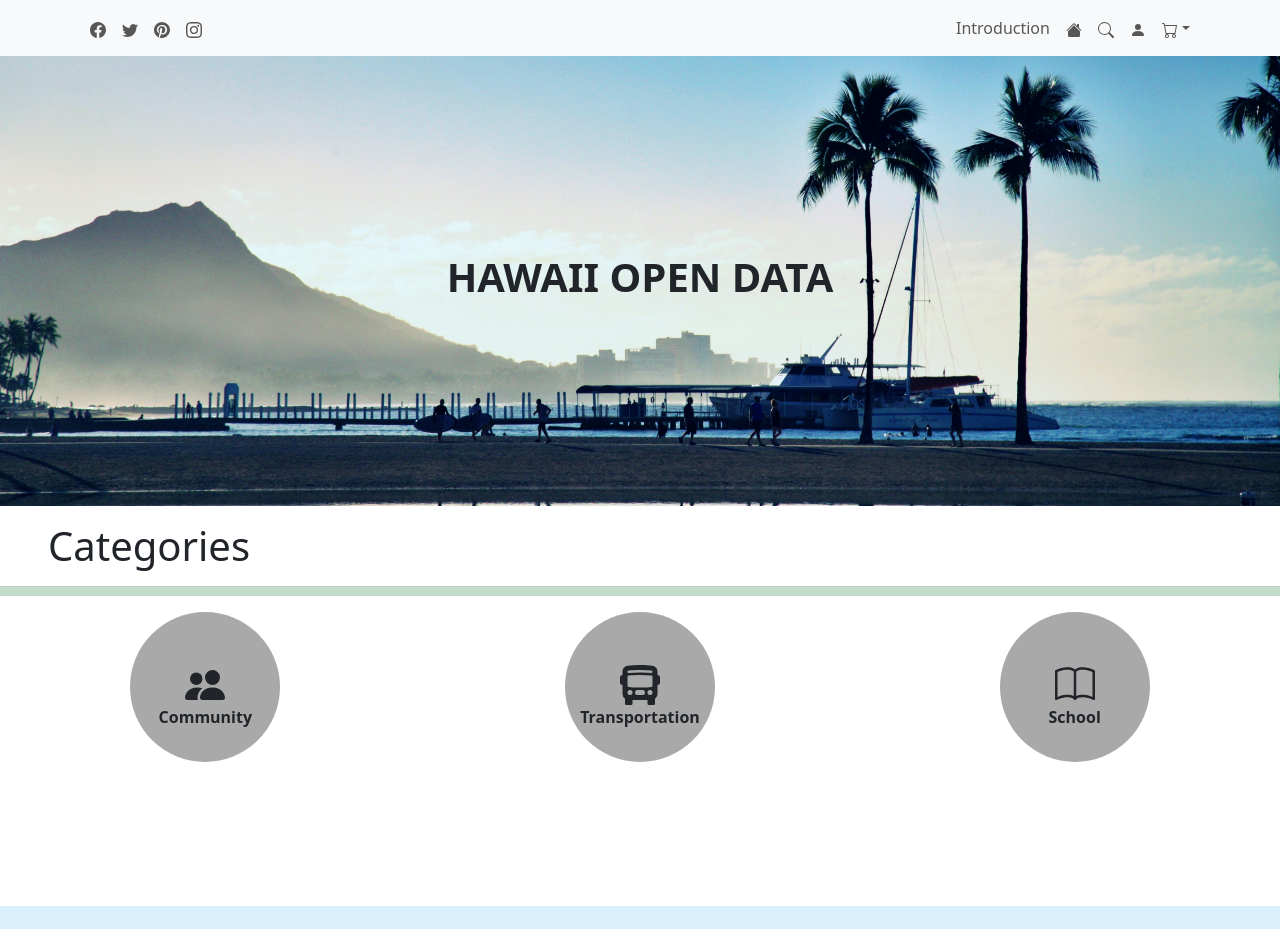
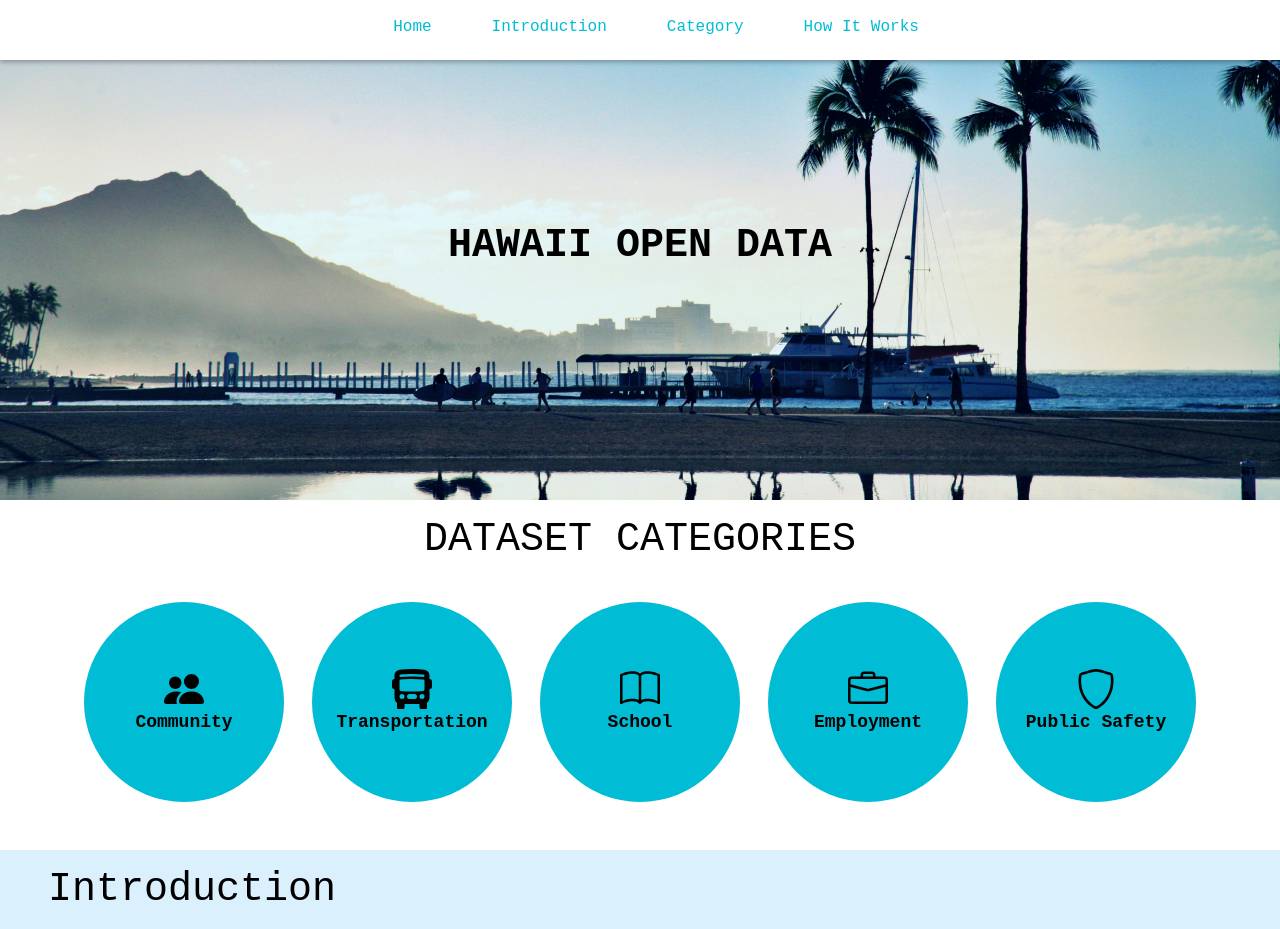
Before and after one commit to HACC2024/HEX, a Next.js app: page / in a window 1280 px wide. Shown: the top 929 px of the page. Built offline with nearby package versions, Linux system fonts and the light colour scheme.

Commit message:
Create Footer, link categories to AI page, adjust styling

```diff
--- a/src/app/page.tsx
+++ b/src/app/page.tsx
@@ -1,31 +1,17 @@
 "use client";
 import "bootstrap/dist/css/bootstrap.min.css";
 import '../styles.css';
-import { Container, Nav, NavDropdown, Navbar, Row, Col } from "react-bootstrap";
-import { Facebook, Twitter, PeopleFill, Pinterest, Instagram, HouseFill, Search, PersonFill, Cart, BusFrontFill, Book  } from 'react-bootstrap-icons';
-
-const TopMenu = () => (
-    <Navbar bg="light" expand="lg">
-        <Container>
-            <Nav className="me-auto">
-                <Nav.Link><Facebook/></Nav.Link>
-                <Nav.Link><Twitter/></Nav.Link>
-                <Nav.Link><Pinterest/></Nav.Link>
-                <Nav.Link><Instagram/></Nav.Link>
-            </Nav>
-            <Nav className="justify-content-end">
-                <Nav.Link href="#Introduction">Introduction</Nav.Link>
-                <Nav.Link><HouseFill/> </Nav.Link>
-                <Nav.Link><Search/> </Nav.Link>
-                <Nav.Link><PersonFill/> </Nav.Link>
-                <NavDropdown title={<Cart/>}>
-                    <NavDropdown.Item></NavDropdown.Item>
-                    <NavDropdown.ItemText>Your cart is currently empty.</NavDropdown.ItemText>
-                </NavDropdown>
-            </Nav>
-        </Container>
-    </Navbar>
-);
+import "../styles/styles.css";
+import Navbar from "../components/navbar.tsx";
+import Footer from "../components/footer";
+import { Container, Nav, Row, Col } from "react-bootstrap";
+import {
+    PeopleFill,
+    BusFrontFill,
+    Book,
+    Briefcase,
+    Shield
+} from 'react-bootstrap-icons';
 
 const HomeImage = () => (
     <div className="HomeImageCt p-0 m-0 d-flex justify-content-center align-items-center">
@@ -34,38 +20,36 @@ const HomeImage = () => (
 );
 
 
+const categoryData = [
+    {name: "Community", icon: <PeopleFill className="fs-1"/>, link: "/categories.html"},
+    {name: "Transportation", icon: <BusFrontFill className="fs-1"/>, link: "/categories.html"},
+    {name: "School", icon: <Book className="fs-1"/>, link: "/categories.html" },
+    { name: "Employment", icon: <Briefcase className="fs-1" />, link: "/categories.html" },
+    { name: "Public Safety", icon: <Shield className="fs-1" />, link: "/categories.html" },
+];
+
 const Categories = () => (
+
         <div className="CatDiv">
-        <h1 className="px-5 pt-3">Categories</h1>
-        <hr/>
+            <h1 className="px-5 pt-3 text-center">DATASET CATEGORIES</h1>
+            <Container className="CatContainer">
             <Row>
-            <Col className="d-flex flex-column align-items-center">
-                <Nav.Link href="/categories.html" className="text-center">
+                {categoryData.map((category, index) => (
+                    <Col key={index} className="d-flex flex-column align-items-center">
+                        <Nav.Link href="/test" className="text-center">
                             <div className="CatIcons">
-                        <PeopleFill className="fs-1"/>
-                        <strong>Community</strong>
+                                {category.icon}
+                                <strong>{category.name}</strong>
                             </div>
                         </Nav.Link>
                     </Col>
-            <Col className="d-flex flex-column align-items-center">
-                <Nav.Link href="/categories.html" className="text-center">
-                    <div className="CatIcons">
-                        <BusFrontFill className="fs-1"/>
-                        <strong>Transportation</strong>
+                ))}
+            </Row>
+            </Container>
         </div>
-                </Nav.Link>
-            </Col>
-            <Col className="d-flex flex-column align-items-center">
-                <Nav.Link href="/categories.html" className="text-center">
-                    <div className="CatIcons">
-                        <Book className="fs-1"/>
-                        <strong>School</strong>
-                    </div>
-                </Nav.Link>
-            </Col>
-        </Row>
-    </div>
+
 );
+
 
 const IntroContainer = () => (
     <div id="Introduction"className="IntroDiv">
@@ -90,10 +74,11 @@ const IntroContainer = () => (
 export default function Home() {
     return (
         <main>
-            <TopMenu/>
+            <Navbar/>
             <HomeImage/>
             <Categories/>
             <IntroContainer/>
+            <Footer/>
         </main>
     );
 }
--- a/src/components/footer.tsx
+++ b/src/components/footer.tsx
@@ -1,12 +1,33 @@
 import React from "react";
 import "../styles/styles.css";
+import { Container, Nav } from "react-bootstrap";
+import {
+    Instagram,
+    Globe,
+    Linkedin,
+} from 'react-bootstrap-icons';
 
 const Footer: React.FC = () => {
-  return (
-    <footer>
-      <h1>Footer Section - Assigned to</h1>
-    </footer>
-  );
+    return (
+        <footer>
+            <Container>
+                <Nav className="d-flex justify-content-between w-100">
+                    {/* Social Media Icons (left-aligned) */}
+                    <Nav className="d-flex">
+                        <Nav.Link href="https://www.linkedin.com/company/haumanaexchange/" target="_blank"><Linkedin/></Nav.Link>
+                        <Nav.Link href="https://www.haumanaexchange.org/" target="_blank"><Globe/></Nav.Link>
+                        <Nav.Link href="https://www.instagram.com/haumanaexchange" target="_blank"><Instagram/></Nav.Link>
+                    </Nav>
+
+                    {/* Right-aligned Section */}
+                    <Nav>
+                        <Nav.Link href="Admin">Admin Portal</Nav.Link>
+                    </Nav>
+                </Nav>
+            </Container>
+        </footer>
+    );
 };
 
+
 export default Footer;
--- a/src/components/navbar.tsx
+++ b/src/components/navbar.tsx
@@ -1,6 +1,5 @@
 import React from "react";
 import Link from "next/link";
-import "../styles/styles.css";
 
 const Navbar: React.FC = () => {
   return (
@@ -18,12 +17,6 @@ const Navbar: React.FC = () => {
         <li>
           <Link href="#how-it-works">How It Works</Link>
         </li>
-        <li>
-          <Link href="/test">Test AI</Link>
-        </li>
-        <li>
-          <Link href="/Admin">Admin Portal</Link>
-        </li>
       </ul>
     </nav>
   );
--- a/src/styles.css
+++ b/src/styles.css
@@ -5,23 +5,26 @@ body{
     background-image: url("/homeWallpaper.jpg");
     background-size: cover;
     background-position: center;
-    height: 450px;
+    height: 500px;
     display: flex;
-    padding-top:center;
+    padding-top: 0;
+}
+.CatContainer {
+    padding-top: 30px;
 }
 .CatIcons {
     display: flex;
+    font-size: 18px;
     flex-direction: column;
     justify-content: center;
     align-items: center; /* Center items horizontally */
-    padding-top: 20px; /* Optional: Adjust padding as needed */
-    background-color: darkgrey;
+    background-color: #00bcd4;
     border-radius: 100%; /* Make it circular */
-    height: 150px; /* Set height */
-    width: 150px; /* Set width */
+    height: 200px; /* Set height */
+    width: 200px; /* Set width */
 }
 .CatDiv{
-    height:400px;
+    height:350px;
 }
 hr{
     height:10px;
--- a/src/styles/styles.css
+++ b/src/styles/styles.css
@@ -1,7 +1,6 @@
 /* Global Styles */
 body {
-    background-color: #121212; /* Dark background */
-    color: #e0e0e0; /* Light text color */
+    color: #000000;
     font-family: monospace;
     margin: 0;
     padding: 0;
@@ -12,7 +11,6 @@ body {
 main {
     display: flex;
     flex-direction: column;
-    align-items: center; /* Center all main content */
     width: 100%; /* Take full width */
 }
 
@@ -33,11 +31,10 @@ h2 {
 
 /* Navbar Styles */
 nav {
-    background-color: black; /* Darker background for navbar */
+    background-color: white; /* Darker background for navbar */
     padding: 15px;
     box-shadow: 0 2px 5px rgba(0, 0, 0, 0.3); /* Shadow effect */
-    position: fixed; /* Fix position to the top */
-    top: 0; /* Align to the top */
+    position: fixed;
     left: 0; /* Align to the left */
     right: 0; /* Align to the right */
     z-index: 1000; /* Ensure navbar is above other content */
@@ -45,13 +42,13 @@ nav {
 
 nav ul {
     list-style: none;
-    padding: 0;
     display: flex; /* Use flexbox for horizontal layout */
     justify-content: center; /* Center navbar items */
 }
 
 nav ul li {
-    margin: 0 20px; /* Space between navbar items */
+    margin: 0 30px -10px; /* Top, horizontal, and bottom margin */
+
 }
 
 nav a {
@@ -74,7 +71,7 @@ nav a:hover {
 
 /* Footer Styles */
 footer {
-    background-color: black; /* Dark background for footer */
+    color: #00bcd4;
     text-align: center;
     padding: 20px;
     width: 100%;
```
Also changed, not shown: src/components/category.tsx (deleted, +0 -12 lines). Lines whose indentation alone changed are shown as unchanged.
